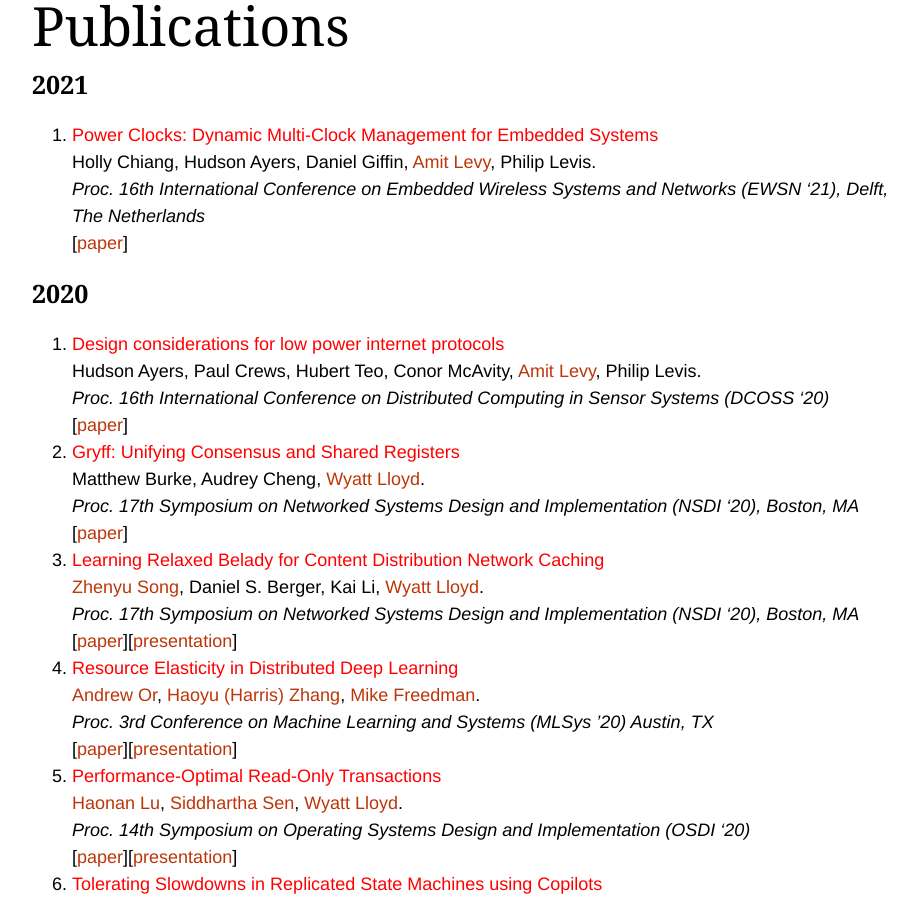
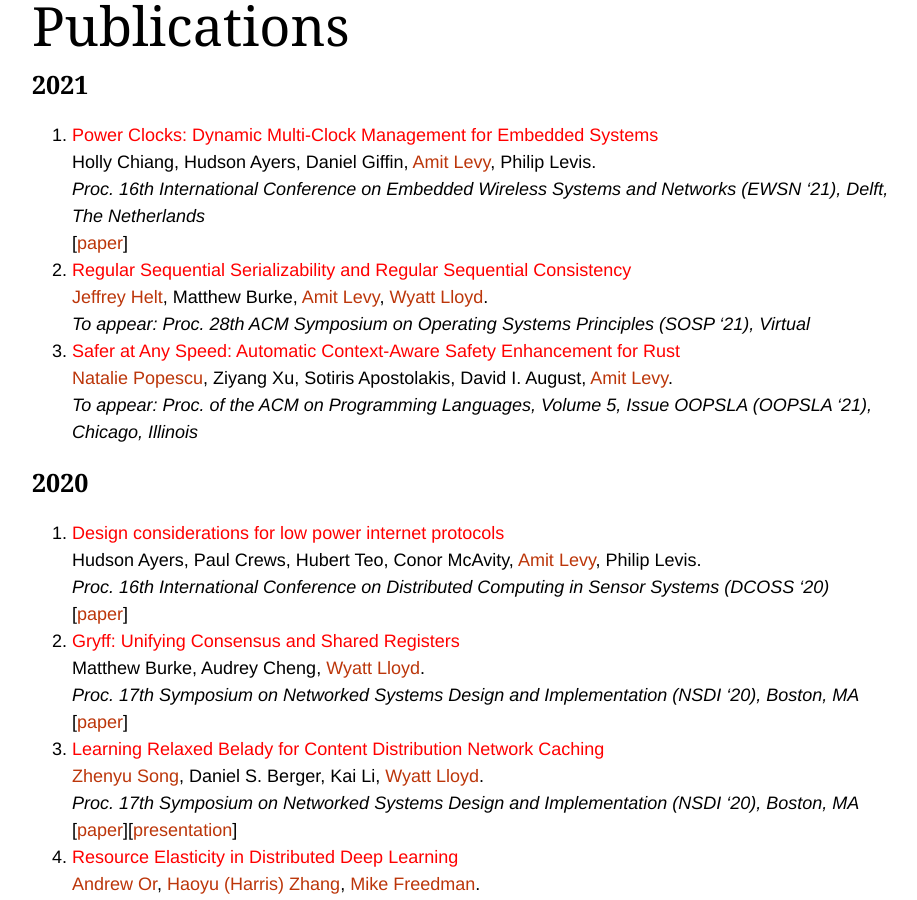
Before and after one commit to princeton-sns/www, a Jekyll site: the page built from publications.md, in a window 1280 px wide and 900 px high, scrolled down 413 px. Shown: the whole window, without its empty margins (176-1093 px from the left). Built offline with Jekyll 4.4.1, drawn with Linux system fonts in a browser that asks for light colours; some web fonts are replaced.

Commit message:
Add accepted oopsal \& sosp papers

```diff
--- a/_data/publications.yml
+++ b/_data/publications.yml
@@ -1,3 +1,22 @@
+- title: "Safer at Any Speed: Automatic Context-Aware Safety Enhancement for Rust"
+  people:
+    - npopescu
+    - Ziyang Xu
+    - Sotiris Apostolakis
+    - David I. August
+    - aalevy
+  venue: "To appear: Proc. of the ACM on Programming Languages, Volume 5, Issue OOPSLA (OOPSLA '21), Chicago, Illinois"
+  year: 2021
+
+- title: "Regular Sequential Serializability and Regular Sequential Consistency"
+  people:
+    - jhelt
+    - Matthew Burke
+    - aalevy
+    - wlloyd
+  venue: "To appear: Proc. 28th ACM Symposium on Operating Systems Principles (SOSP '21), Virtual"
+  year: 2021
+
 - title: "Power Clocks: Dynamic Multi-Clock Management for Embedded Systems"
   people:
     - Holly Chiang
```
